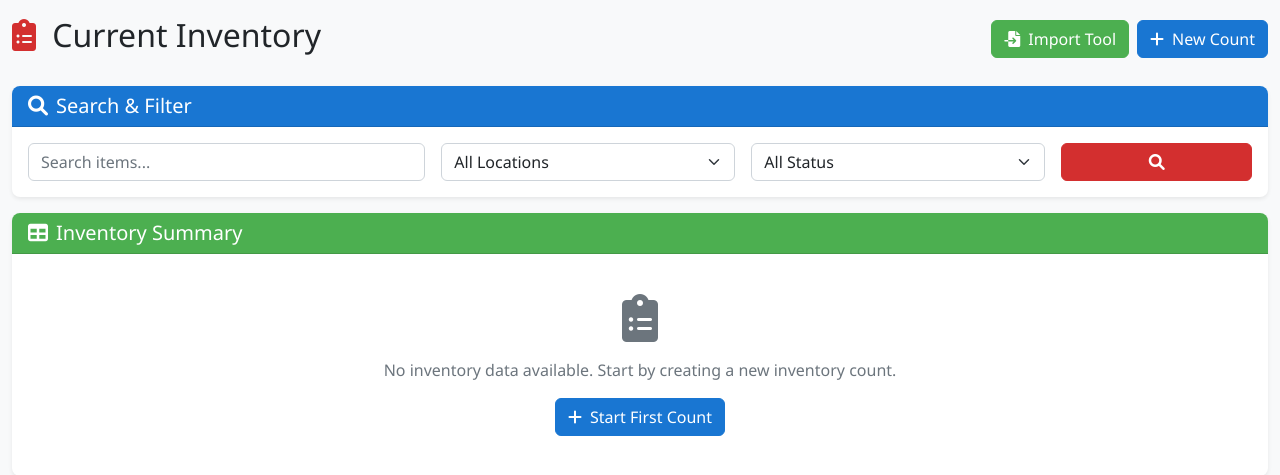
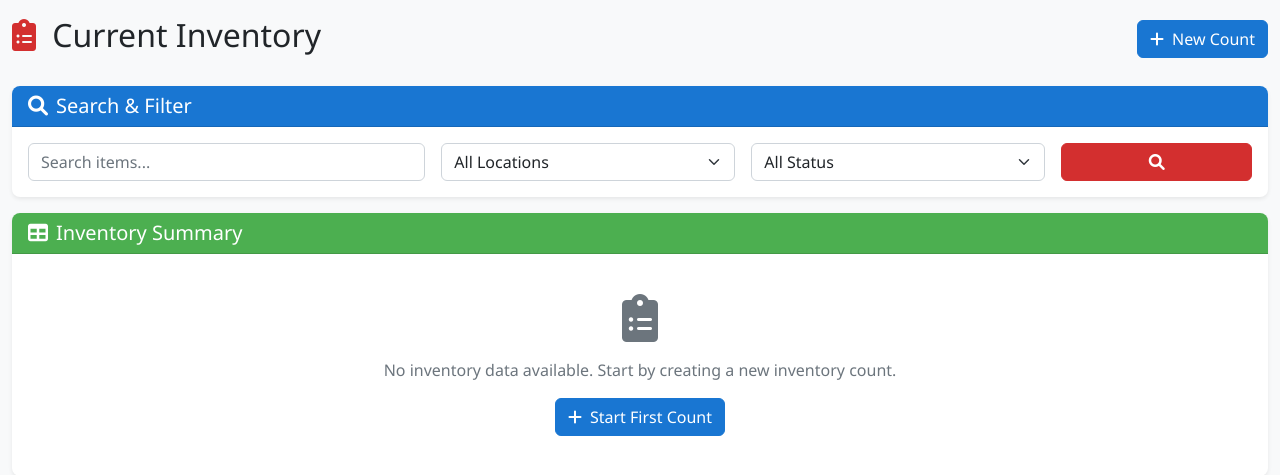
Before and after one commit to chhumphrey/ems-inventory-system, a Flask app: page /inventory/ in a window 1280 px wide. Shown: the part 62-537 px from the top of the page. Run offline with Flask 3, Linux system fonts and the light colour scheme; a user stored in the database is signed in.

Commit message:
Move Import Tool link to Admin dropdown navigation - Added Import Tool link to Admin dropdown menu with divider separator - Removed Import Tool button from inventory dashboard header - Improved navigation organization and accessibility - Import Tool remains admin-only with proper role checking

```diff
--- a/templates/base.html
+++ b/templates/base.html
@@ -50,6 +50,10 @@
                             <li><a class="dropdown-item" href="{{ url_for('admin.manage_users') }}">Users</a></li>
                             <li><a class="dropdown-item" href="{{ url_for('admin.manage_locations') }}">Locations</a></li>
                             <li><a class="dropdown-item" href="{{ url_for('admin.manage_items') }}">Items</a></li>
+                            <li><hr class="dropdown-divider"></li>
+                            <li><a class="dropdown-item" href="{{ url_for('inventory.import_tool') }}">
+                                <i class="fas fa-file-import me-2"></i>Import Tool
+                            </a></li>
                         </ul>
                     </li>
                     {% endif %}
--- a/templates/inventory/dashboard.html
+++ b/templates/inventory/dashboard.html
@@ -10,16 +10,9 @@
                 <i class="fas fa-clipboard-list me-2" style="color: #D32F2F;"></i>
                 Current Inventory
             </h2>
-            <div class="d-flex gap-2">
-                {% if current_user.is_admin %}
-                <a href="{{ url_for('inventory.import_tool') }}" class="btn btn-success">
-                    <i class="fas fa-file-import me-2"></i>Import Tool
-                </a>
-                {% endif %}
-                <a href="{{ url_for('inventory.new_inventory') }}" class="btn btn-primary" style="background-color: #1976D2; border-color: #1976D2;">
-                    <i class="fas fa-plus me-2"></i>New Count
-                </a>
-            </div>
+            <a href="{{ url_for('inventory.new_inventory') }}" class="btn btn-primary" style="background-color: #1976D2; border-color: #1976D2;">
+                <i class="fas fa-plus me-2"></i>New Count
+            </a>
         </div>
     </div>
 </div>
```
